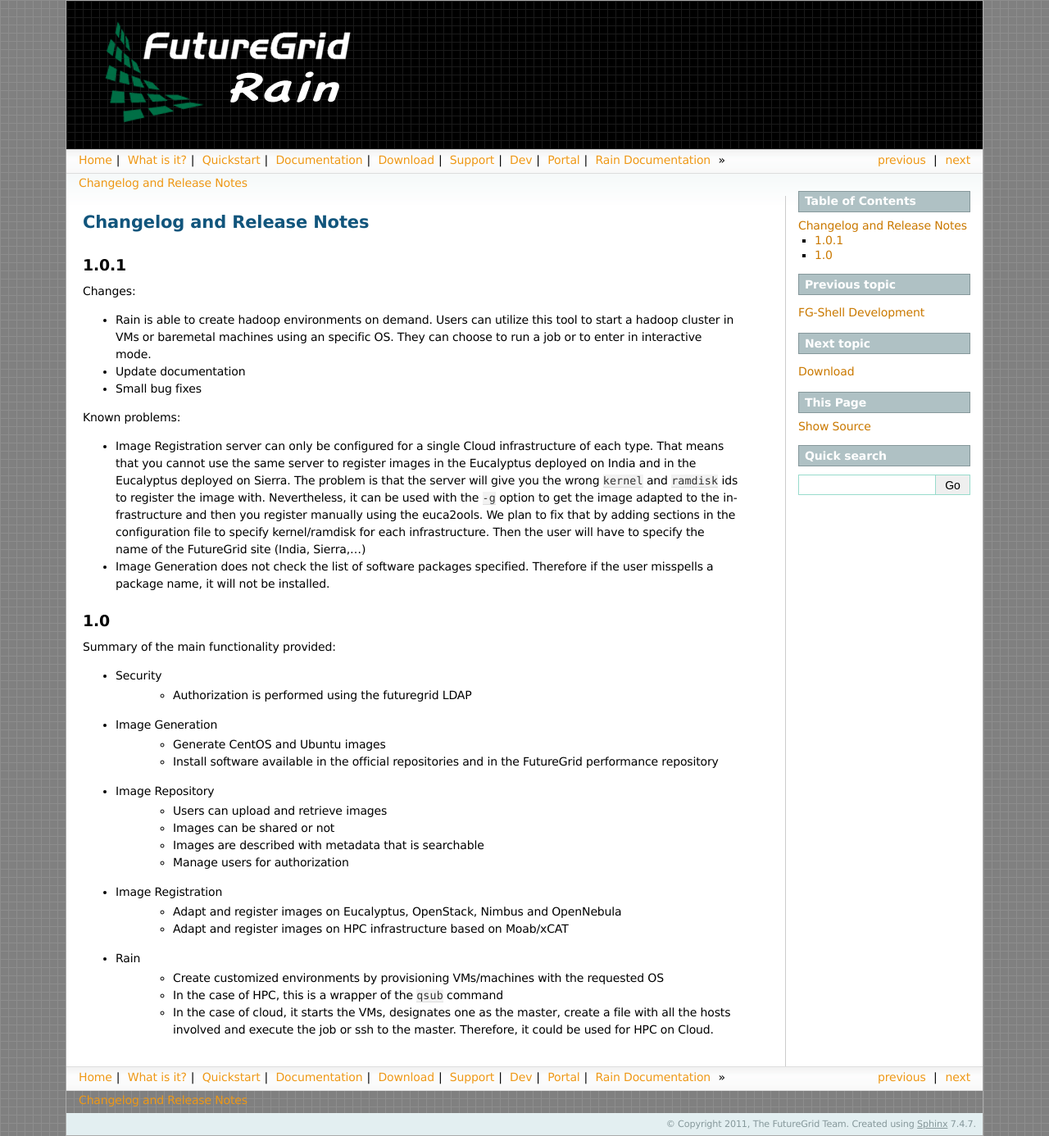
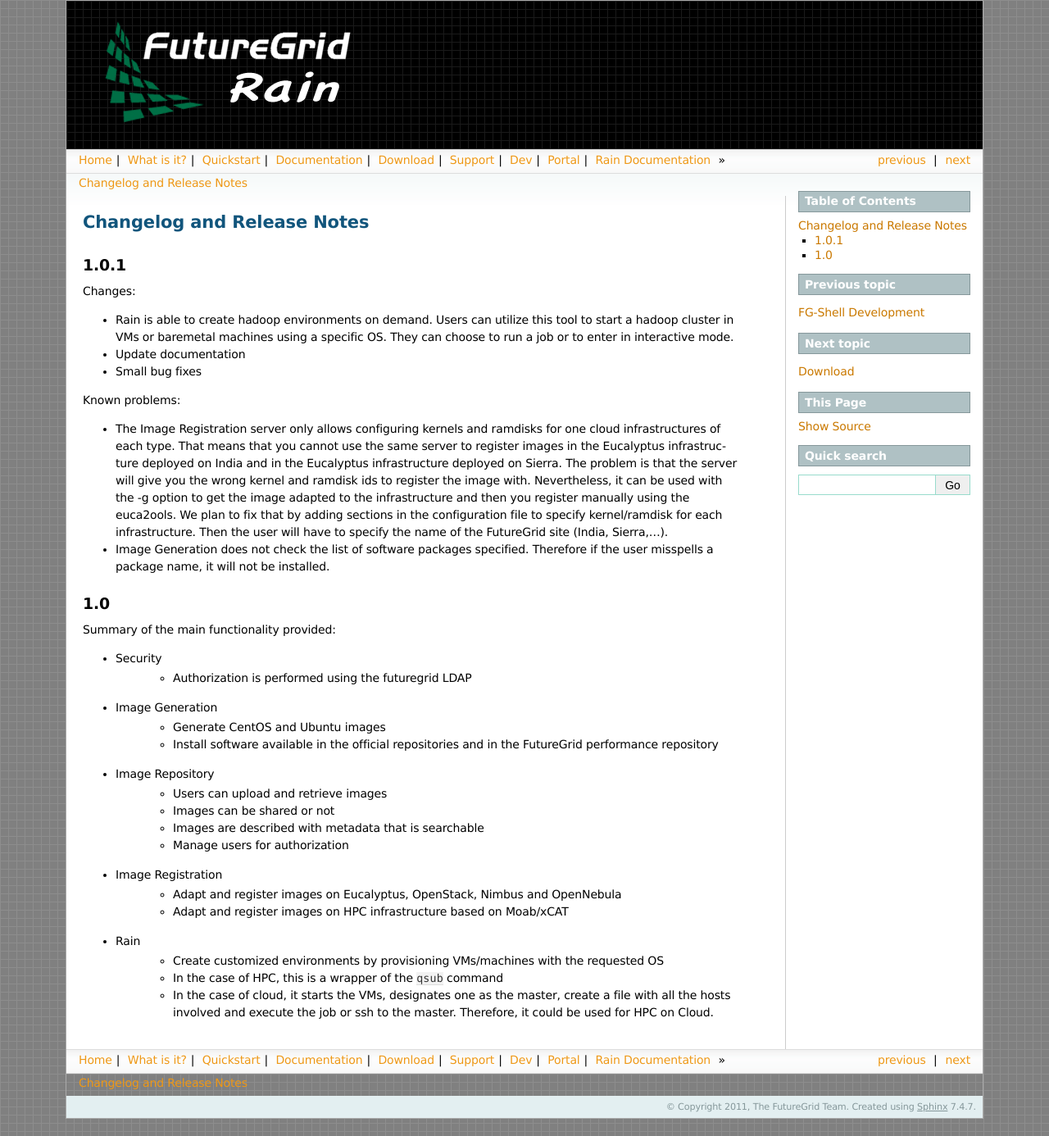
Before and after one commit to futuregrid/rain, a Sphinx documentation site: the page built from doc/changelog.rst, in a window 1280 px wide. Shown: the whole page at 82% size. Built offline with Sphinx 7.4.7, drawn with Linux system fonts in a browser that asks for light colours.

Commit message:
rain doc

```diff
--- a/doc/changelog.rst
+++ b/doc/changelog.rst
@@ -8,18 +8,18 @@
 
 Changes:
 
-* Rain is able to create hadoop environments on demand. Users can utilize this tool to start a hadoop cluster in VMs or baremetal machines using an specific OS.
+* Rain is able to create hadoop environments on demand. Users can utilize this tool to start a hadoop cluster in VMs or baremetal machines using a specific OS.
   They can choose to run a job or to enter in interactive mode.
 * Update documentation
 * Small bug fixes
 
 Known problems:
 
-* Image Registration server can only be configured for a single Cloud infrastructure of each type. That means that you cannot use the same server to register images in
-  the Eucalyptus deployed on India and in the Eucalyptus deployed on Sierra. The problem is that the server will give you the wrong ``kernel`` and ``ramdisk`` ids to
-  register the image with. Nevertheless, it can be used with the ``-g`` option to get the image adapted to the infrastructure and then you register manually using the
-  euca2ools. We plan to fix that by adding sections in the configuration file to specify kernel/ramdisk for each infrastructure. Then the user will have to specify the
-  name of the FutureGrid site (India, Sierra,...)
+* The Image Registration server only allows configuring kernels and ramdisks for one cloud infrastructures of each type. That means that you cannot use
+  the same server to register images in the Eucalyptus infrastructure deployed on India and in the Eucalyptus infrastructure deployed on Sierra. The problem
+  is that the server will give you the wrong kernel and ramdisk ids to register the image with. Nevertheless, it can be used with the -g option to get the image
+  adapted to the infrastructure and then you register manually using the euca2ools. We plan to fix that by adding sections in the configuration file to specify
+  kernel/ramdisk for each infrastructure. Then the user will have to specify the name of the FutureGrid site (India, Sierra,...).
 * Image Generation does not check the list of software packages specified. Therefore if the user misspells a package name, it will not be installed.
 
 1.0
```
